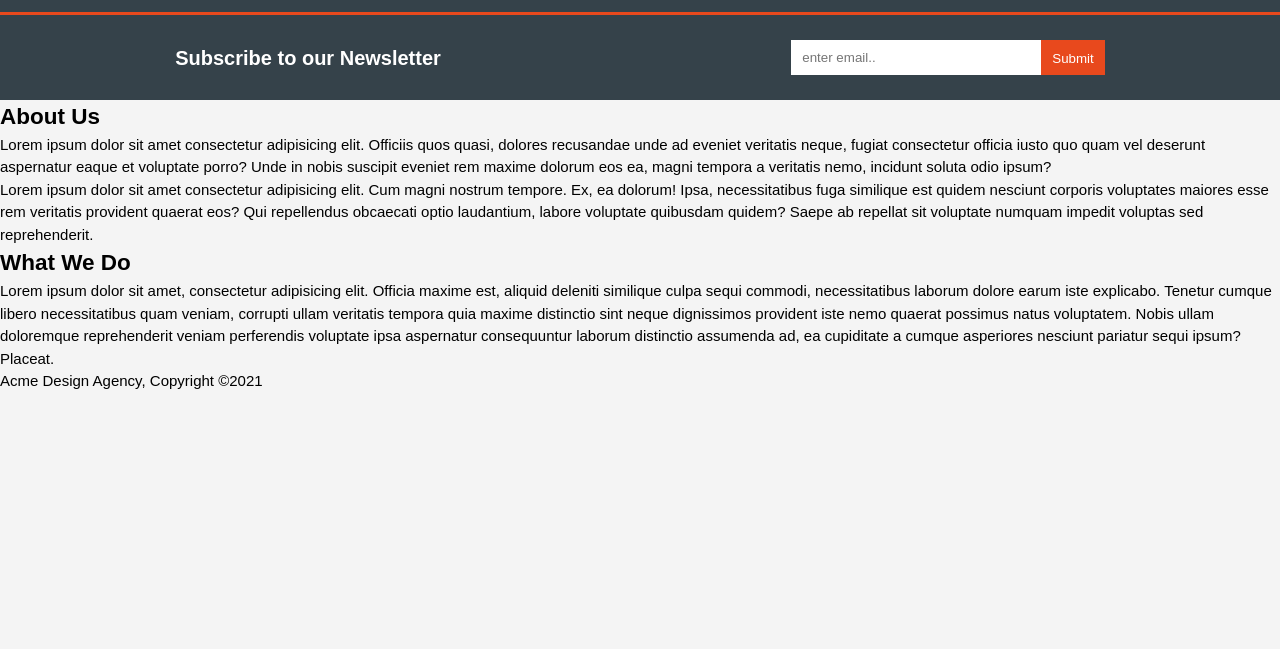
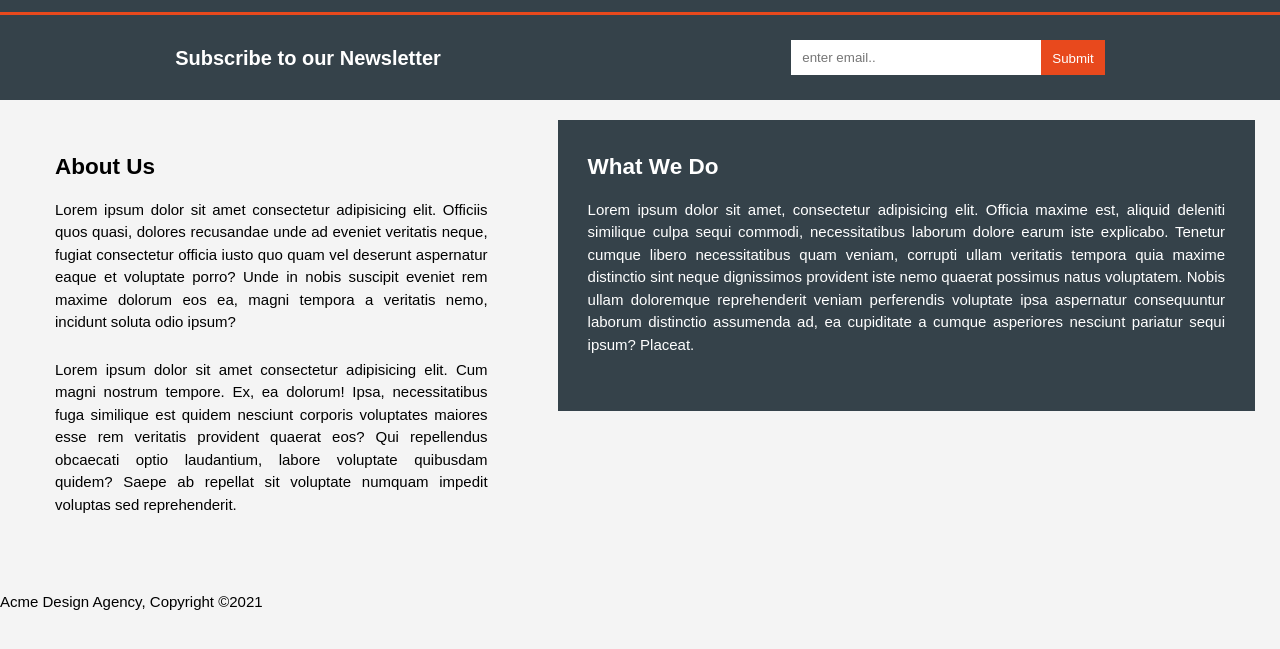
Before and after one commit to bravo-stack/Acme-Design-Agency, a plain HTML site: page about.html in a window 1280 px wide. Shown: the part 63-712 px from the top of the page. Drawn offline with Linux system fonts and the light colour scheme.

Commit message:
styled the main section, main article and the aside section

```diff
--- a/css/about.css
+++ b/css/about.css
@@ -98,3 +98,32 @@ body {
     height: 35px;
     color: #fff;
 }
+
+/* Main section, Main Article and Aside Section */
+#main {
+    display: flex;
+    justify-content: space-between;
+    padding: 20px 5px;
+}
+
+.article, .aside {
+    padding: 10px;
+    margin: 0 20px;
+}
+
+.article p, .aside p {
+    margin: 15px 0;
+    text-align: justify;
+    padding-bottom: 10px;
+}
+
+.article {
+    padding: 30px;
+}
+
+.aside {
+    background-color: #35424a;
+    color: #fff;
+    padding: 30px;
+    height: fit-content;
+}
```
